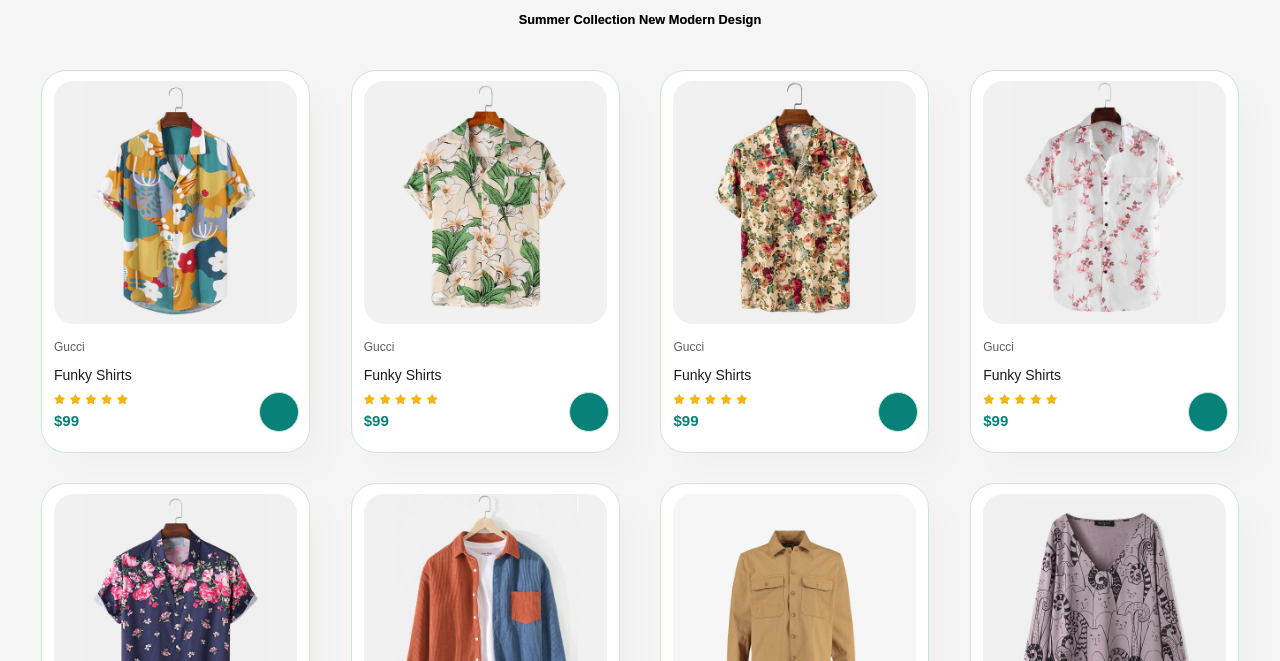
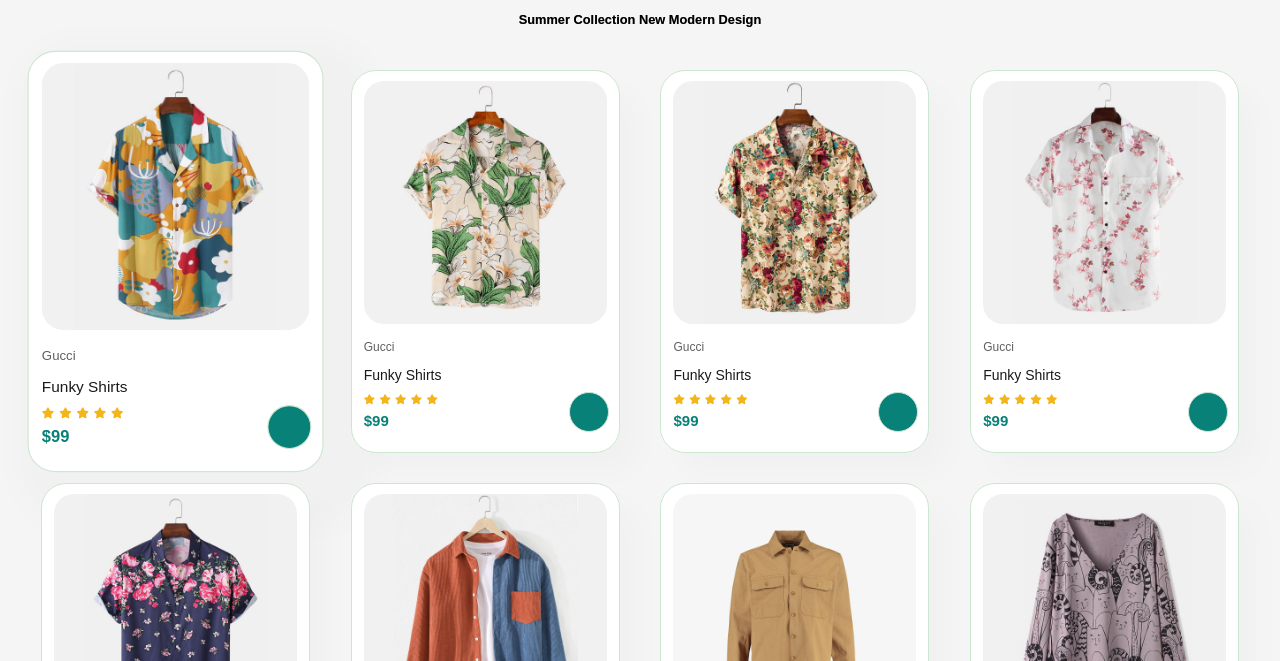
Before and after one commit to Ranjit-231/DataDemigod, a website: page index.html in a window 1280 px wide. In both pictures the pointer is over the element 175 px from the left and 1261 px from the top of the page. Shown: the part 1000-1661 px from the top of the page. Drawn offline with nearby package versions, Linux system fonts and the light colour scheme.

Commit message:
Add files via upload

```diff
--- a/shop.css
+++ b/shop.css
@@ -100,7 +100,8 @@
 }
 
 .product-container .product:hover {
-    box-shadow: 20px 20px 30px rgba(0, 0, 0, 0.02);
+    box-shadow: 20px 20px 30px 30px rgba(40, 39, 39, 0.02);
+    scale: 1.1;
 }
 
 .product-container .product-about {
```
